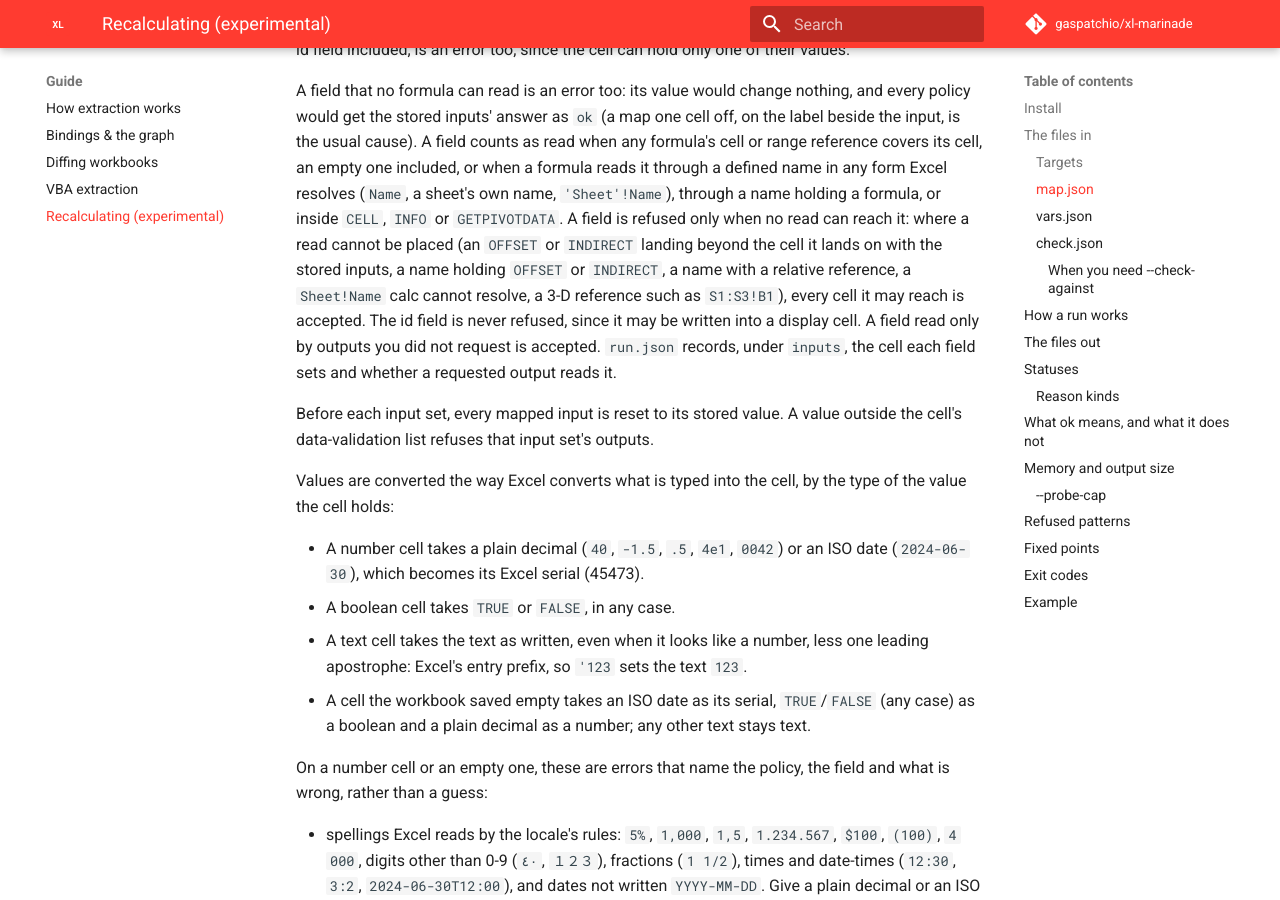
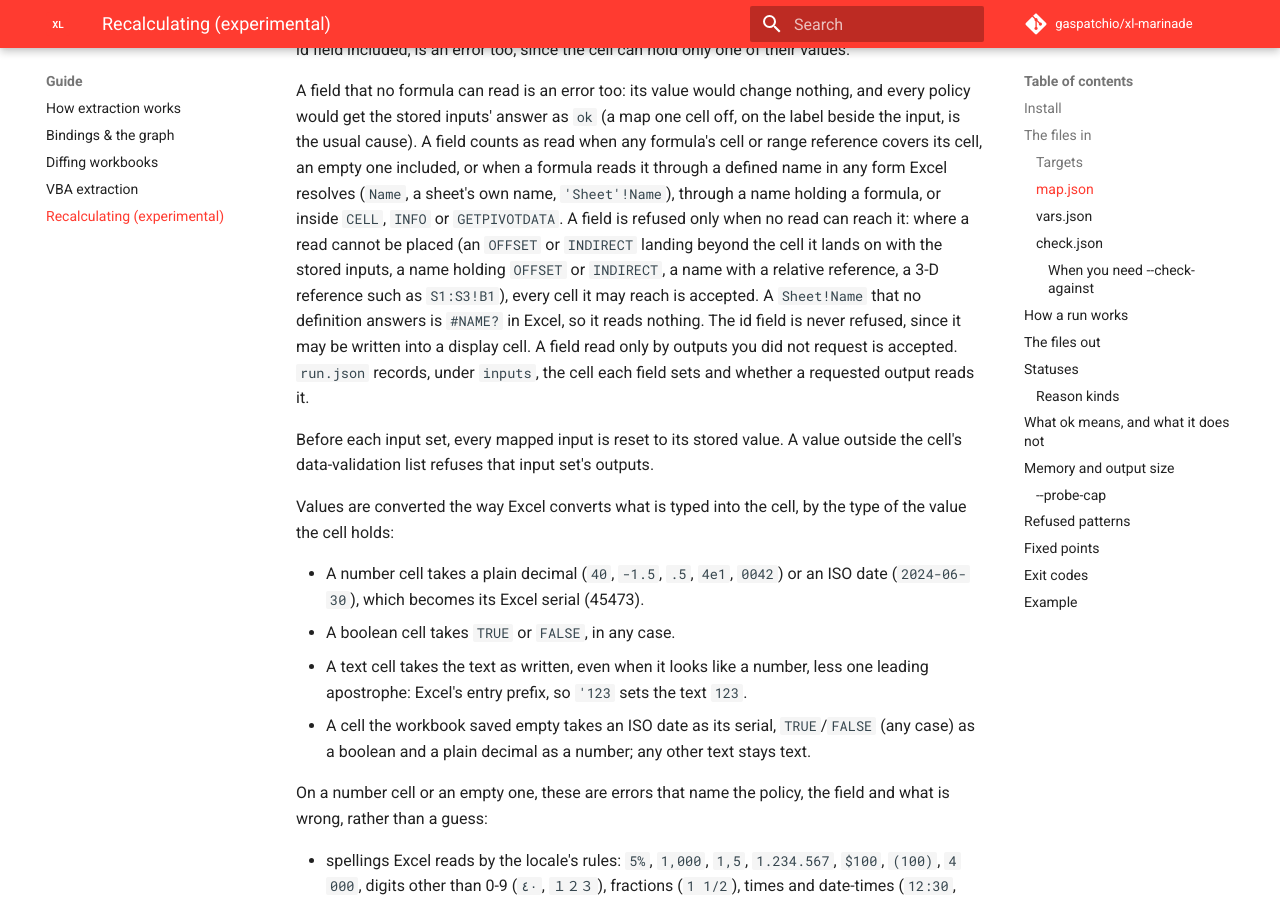
Before and after one commit to gaspatchio/xl-marinade, an MkDocs documentation site: the page built from docs/guide/calc.md, in a window 1280 px wide and 900 px high, scrolled down 2467 px. Built offline with MkDocs 1.6.1 and Material for MkDocs 9.7.7, drawn with Linux system fonts in a browser that asks for light colours; comment, search, counter and statistics services are not loaded.

Commit message:
docs(calc): an unresolvable Sheet!Name reads nothing
The guide listed an unresolvable Sheet!Name among the reads that make a map
field "unknown". Excel evaluates such a reference to #NAME?, so it reads no
cell; calc treats it that way unless another unplaceable read in the same
formula already makes the field unknown. Also rewrap the paragraph.

```diff
--- a/docs/guide/calc.md
+++ b/docs/guide/calc.md
@@ -94,10 +94,11 @@ it through a defined name in any form Excel resolves (`Name`, a sheet's own name
 `'Sheet'!Name`), through a name holding a formula, or inside `CELL`, `INFO` or
 `GETPIVOTDATA`. A field is refused only when no read can reach it: where a read cannot be
 placed (an `OFFSET` or `INDIRECT` landing beyond the cell it lands on with the stored
-inputs, a name holding `OFFSET` or `INDIRECT`, a name with a relative reference, a
-`Sheet!Name` calc cannot resolve, a 3-D reference such as `S1:S3!B1`), every cell it may
-reach is accepted. The id field is never refused, since it may be written into a display cell. A
-field read only by outputs you did not request is accepted. `run.json` records, under
+inputs, a name holding `OFFSET` or `INDIRECT`, a name with a relative reference, a 3-D
+reference such as `S1:S3!B1`), every cell it may reach is accepted. A `Sheet!Name` that
+no definition answers is `#NAME?` in Excel, so it reads nothing. The id field is never
+refused, since it may be written into a display cell. A field read only by outputs you
+did not request is accepted. `run.json` records, under
 `inputs`, the cell each field sets and whether a requested output reads it.
 
 Before each input set, every mapped input is reset to its stored value. A value outside
```
